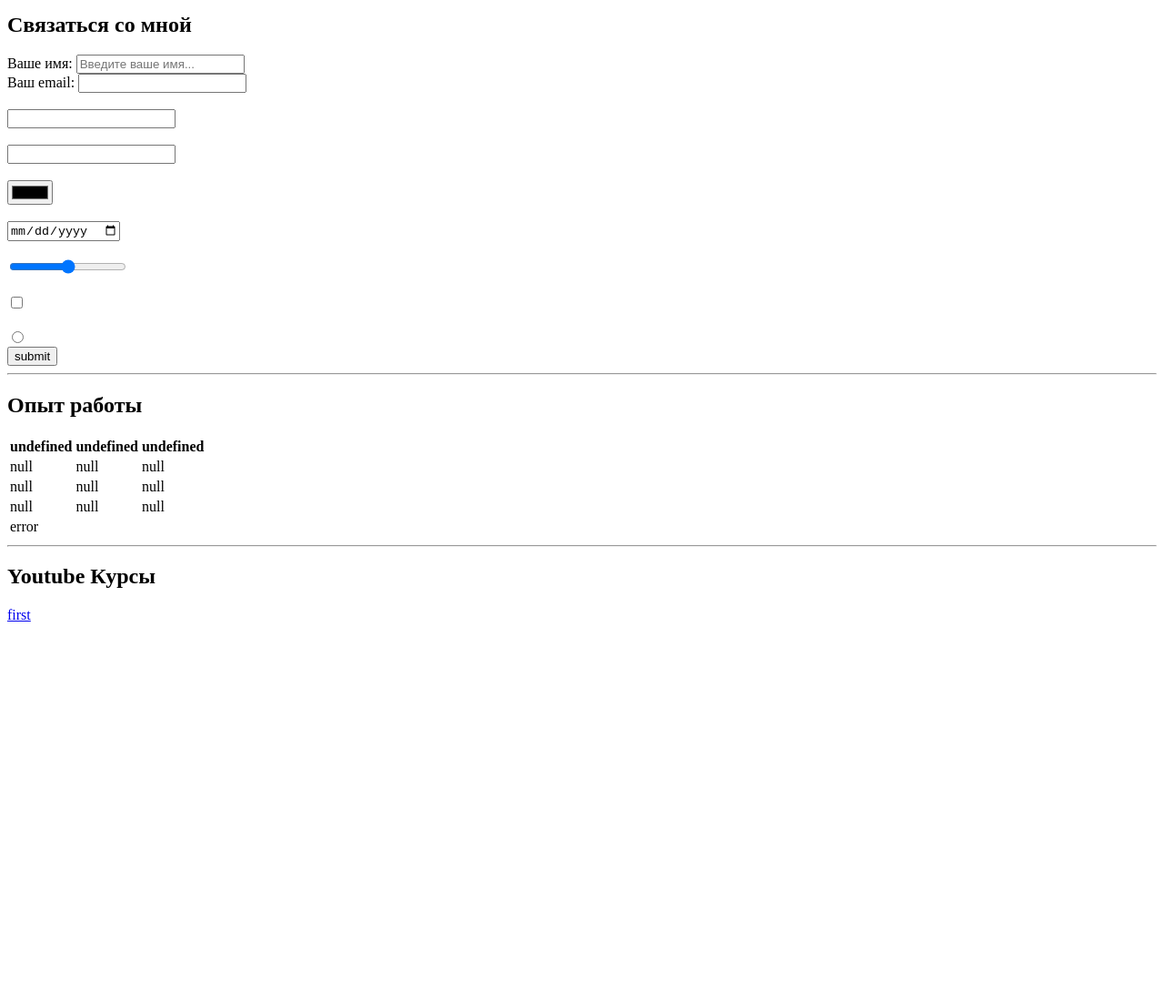
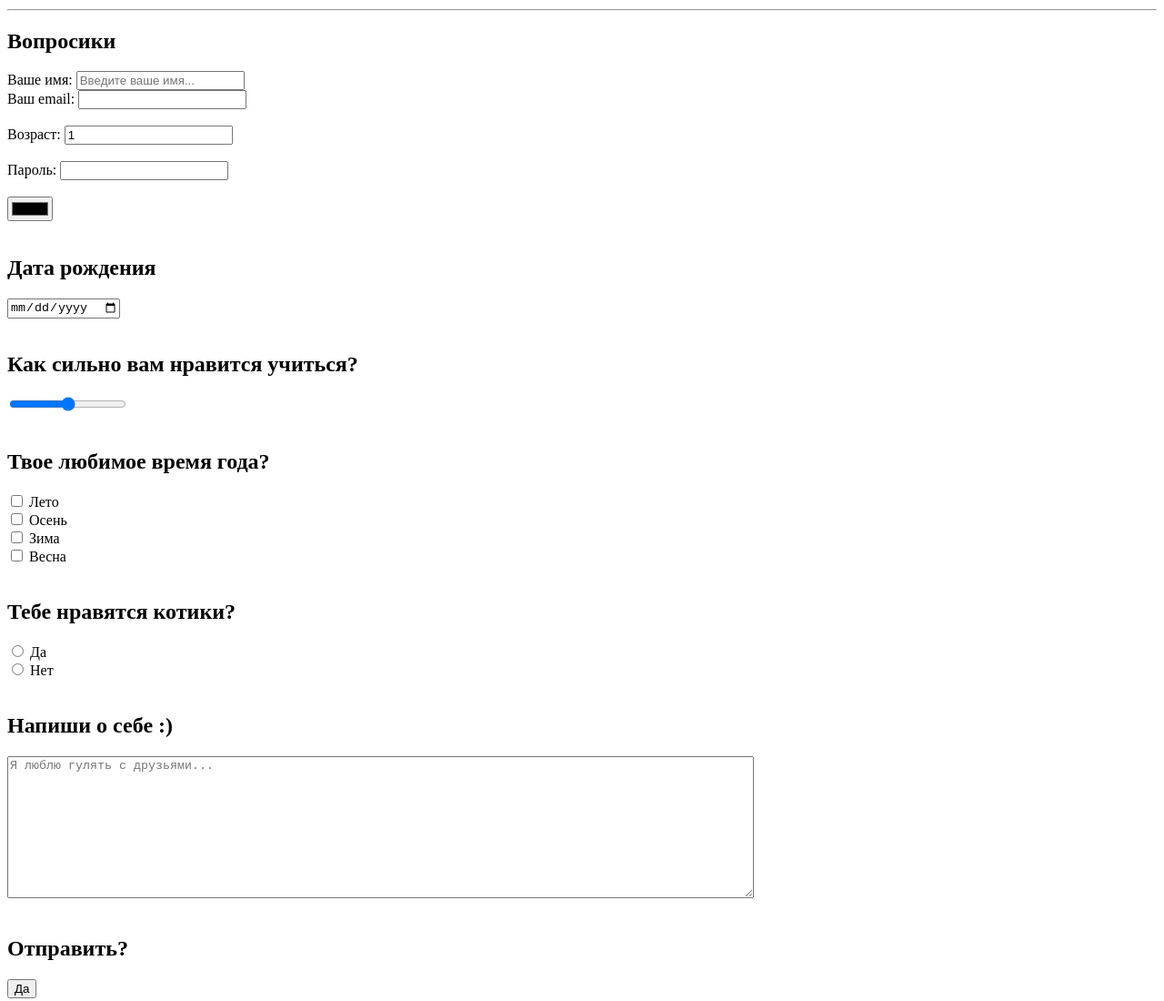
Before and after one commit to Forellko/html-css-practice, a plain HTML site: page index.html in a window 1280 px wide. Shown: the part 620-1720 px from the top of the page at 91% size. Before the commit the page ends 1313 px from the top, so only its background shows below. Drawn offline with Linux system fonts and the light colour scheme.

Commit message:
Complete form

```diff
--- a/index.html
+++ b/index.html
@@ -4,7 +4,7 @@
     <meta charset="UTF-8" />
     <meta http-equiv="X-UA-Compatible" content="IE=edge" />
     <meta name="viewport" content="width=device-width, initial-scale=1.0" />
-    <title>Document</title>
+    <title>Привет :)</title>
   </head>
   <body>
     <table cellspacing="15">
@@ -42,8 +42,9 @@
       <li>Программирование</li>
       <li>Youtube</li>
     </ol>
-    <h2>Связаться со мной</h2>
-    <form action="">
+    <hr />
+    <h2>Вопросики</h2>
+    <form action="/">
       <label for="name">Ваше имя:</label>
       <input id="name" type="text" placeholder="Введите ваше имя..." />
       <br />
@@ -51,27 +52,58 @@
       <input type="email" id="email" />
       <br />
       <br />
-      <input type="number" />
+      <label for="number">Возраст: </label>
+      <input type="number" id="number" value="1" />
       <br />
       <br />
+      <label for="password">Пароль: </label>
       <input type="password" name="password" id="password" />
       <br />
       <br />
       <input type="color" name="color" id="color" />
       <br />
       <br />
+      <label for="date"><h2>Дата рождения</h2></label>
       <input type="date" name="date" id="date" />
       <br />
       <br />
+      <label for="range"><h2>Как сильно вам нравится учиться?</h2></label>
       <input type="range" name="range" id="range" />
       <br />
       <br />
-      <input type="checkbox" name="checkbox" id="checkbox" />
+      <h2>Твое любимое время года?</h2>
+      <input type="checkbox" name="checkbox" id="checkbox-1" />
+      <label for="checkbox-1">Лето</label>
+      <br />
+      <input type="checkbox" name="checkbox" id="checkbox-2" />
+      <label for="checkbox-2">Осень</label>
+      <br />
+      <input type="checkbox" name="checkbox" id="checkbox-3" />
+      <label for="checkbox-3">Зима</label>
+      <br />
+      <input type="checkbox" name="checkbox" id="checkbox-4" />
+      <label for="checkbox-4">Весна</label>
       <br />
       <br />
-      <input type="radio" name="radio" id="radio" />
+      <h2>Тебе нравятся котики?</h2>
+      <input type="radio" name="radio" id="radio-1" />
+      <label for="radion-1">Да</label>
       <br />
-      <input type="submit" value="submit" />
+      <input type="radio" name="radio" id="radio-2" />
+      <label for="radion-1">Нет</label>
+      <br />
+      <br />
+      <label for="textarea"><h2>Напиши о себе :)</h2></label>
+      <textarea
+        id="textarea"
+        rows="10"
+        cols="100"
+        placeholder="Я люблю гулять с друзьями..."
+      ></textarea>
+      <br />
+      <br />
+      <h2>Отправить?</h2>
+      <input type="submit" value="Да" />
     </form>
 
     <hr />
@@ -79,30 +111,30 @@
     <table>
       <thead>
         <tr>
-          <th>undefined</th>
-          <th>undefined</th>
-          <th>undefined</th>
+          <th>К</th>
+          <th>сожелению</th>
+          <th>еще</th>
         </tr>
       </thead>
       <tbody>
         <tr>
-          <td>null</td>
-          <td>null</td>
-          <td>null</td>
+          <td>нет</td>
+          <td>трудового</td>
+          <td>опыта</td>
         </tr>
         <tr>
-          <td>null</td>
-          <td>null</td>
-          <td>null</td>
+          <td>но</td>
+          <td>есть</td>
+          <td>безграничный</td>
         </tr>
         <tr>
-          <td>null</td>
-          <td>null</td>
-          <td>null</td>
+          <td>потенциал</td>
+          <td>и</td>
+          <td>упорство</td>
         </tr>
       </tbody>
       <tfoot>
-        <td>error</td>
+        <td>:)</td>
       </tfoot>
     </table>
     <hr />
```
